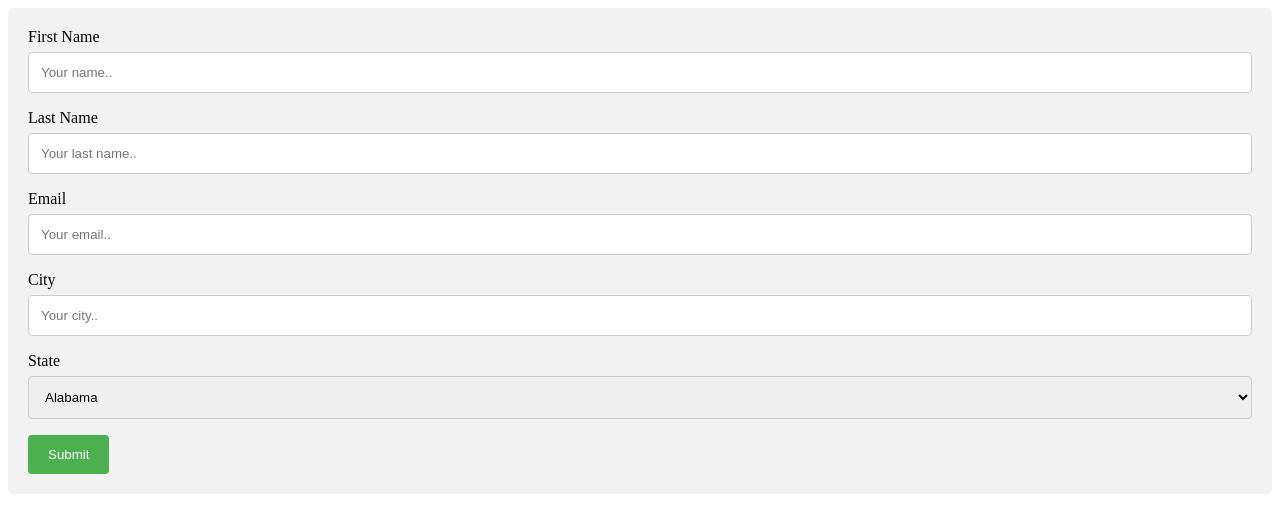
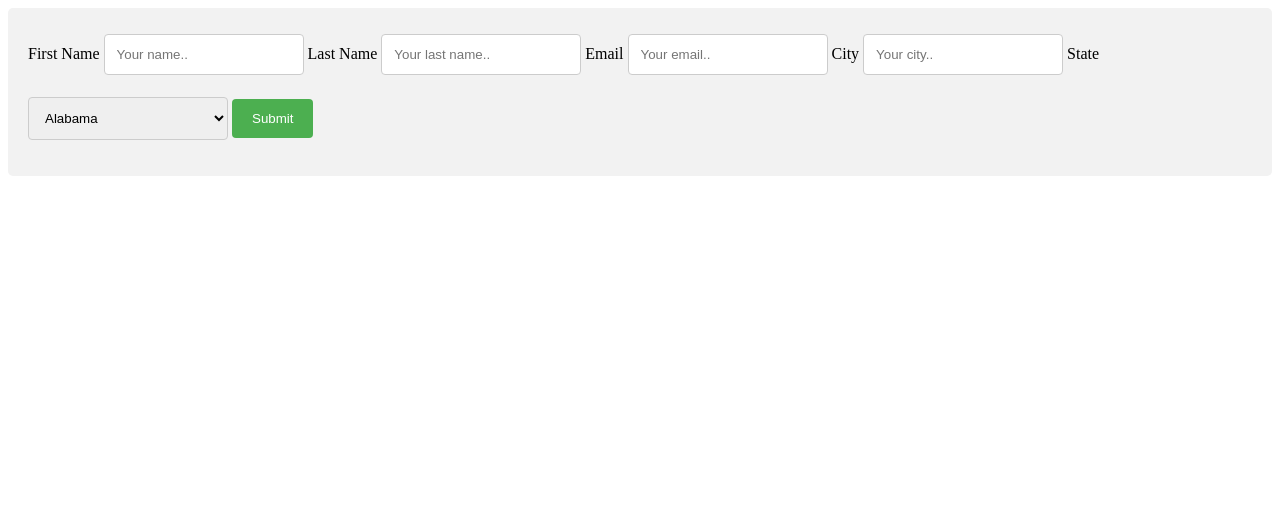
Before and after one commit to joshcasteel/casteelz-php, a plain HTML site: page public/index.html in a window 1280 px wide. Drawn offline with Linux system fonts and the light colour scheme.

Commit message:
change input width

```diff
--- a/public/style.css
+++ b/public/style.css
@@ -1,6 +1,6 @@
 /* Style inputs with type="text", select elements and textareas */
 input[type=text], select, textarea {
-    width: 100%; /* Full width */
+    width: 200px; /* Full width */
     padding: 12px; /* Some padding */
     border: 1px solid #ccc; /* Gray border */
     border-radius: 4px; /* Rounded borders */
```
